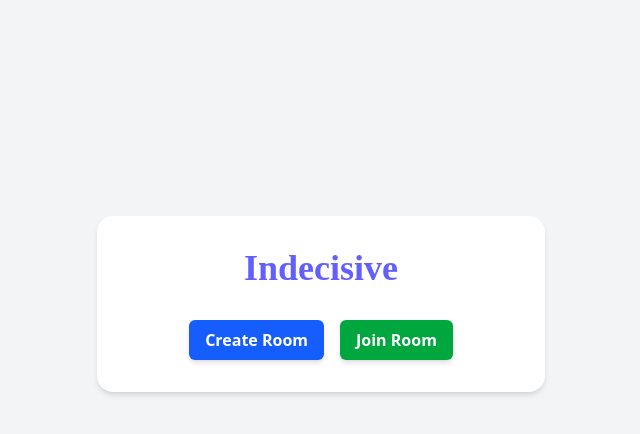
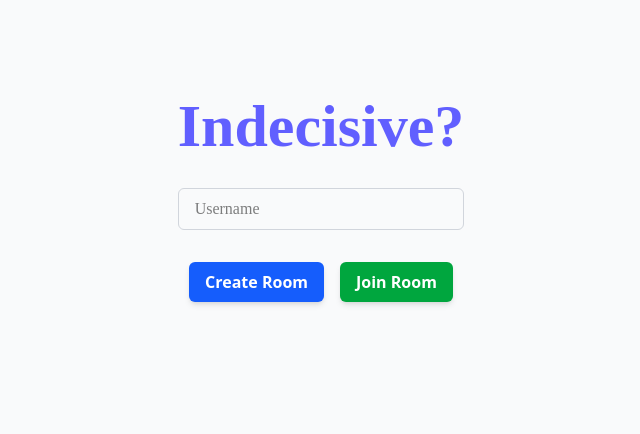
Before and after one commit to qExobyte/indecisive, a React (Vite) app in the folder client/: page / in a window 1280 px wide. Shown: the top 434 px of the page, without its empty margins (319-959 px from the left). Built offline with nearby package versions, Linux system fonts and the light colour scheme; no server answers.

Commit message:
create room onclick

```diff
--- a/client/index.html
+++ b/client/index.html
@@ -8,7 +8,7 @@
     <meta name="description" content="Web site created using Vite + React" />
     <link rel="apple-touch-icon" href="./logo192.png" />
     <link rel="manifest" href="./manifest.json" />
-    <link href="src/tailwind-config.css" rel="stylesheet">
+    <link href="src/index.css" rel="stylesheet">
     <title>Vite React App</title>
 </head>
 <body>
--- a/client/package.json
+++ b/client/package.json
@@ -16,7 +16,7 @@
   },
   "scripts": {
     "build": "vite build",
-    "dev": "vite",
+    "dev": "npx kill-port 3000 && vite",
     "preview": "vite preview"
   },
   "eslintConfig": {
--- a/client/src/App.tsx
+++ b/client/src/App.tsx
@@ -4,6 +4,7 @@ import { socket } from './socket';
 const App: React.FC = () => {
 
     const [room, setRoom] = useState("");
+    const [username, setUsername] = useState("");
 
     // react notation for states: [stateName, functionToUpdateState] = useState(initialState);
     const [message, setMessage] = useState("");
@@ -20,6 +21,10 @@ const App: React.FC = () => {
         socket.emit("send_msg", {message, room});
     };
 
+    const createRoom = () => {
+        socket.emit("create_room", username);
+    }
+
     // react hook that gets called when an event is thrown to us
     useEffect(() => {
         socket.on("receive_msg", (data) => {
@@ -28,25 +33,34 @@ const App: React.FC = () => {
     }, [socket]);
 
     return (
-        // background
-        <div className="min-h-screen flex items-center justify-center bg-gray-100">
-            {/* vertically stacked menu */}
-            <div className="bg-white p-8 rounded-2xl shadow-md w-full max-w-md mb-48 space-y-8">
+        // background with vertically stacked elements
+        <div className="min-h-screen flex flex-col items-center justify-start bg-gray-50">
+            <div className="mt-24 space-y-8">
                 <h1 className="text-2xl font-bricolage font-bold text-center text-indigo-500">
-                    Indecisive
+                    Indecisive?
                 </h1>
-
-                <div className="flex justify-center space-x-4">
-                    <button
-                        className="focus:ring-opacity-75 rounded-md bg-blue-600 px-4 py-2 font-semibold text-white shadow-md hover:bg-blue-700 focus:ring-2 focus:ring-blue-500 focus:outline-none">Create
-                        Room
+                <div>
+                    <input
+                        placeholder="Username"
+                        className="w-full px-4 py-2 border font-bricolage border-gray-300 rounded-md focus:outline-none focus:ring-2 focus:ring-indigo-400"
+                        onChange={(event) => setUsername(event.target.value)}
+                    />
+                </div>
+            <div className="flex justify-center space-x-4">
+                <button
+                    className="focus:ring-opacity-75 rounded-md bg-blue-600 px-4 py-2 font-semibold text-white shadow-md hover:bg-blue-700 focus:ring-2 focus:ring-blue-500 focus:outline-none"
+                    onClick={createRoom}
+                >Create Room
                     </button>
 
                     <button
-                        className="rounded-md bg-green-600 px-4 py-2 font-semibold text-white shadow-md hover:bg-green-700 focus:ring-2 focus:ring-green-500 focus:outline-none">Join
-                        Room
+                        className="rounded-md bg-green-600 px-4 py-2 font-semibold text-white shadow-md hover:bg-green-700 focus:ring-2 focus:ring-green-500 focus:outline-none"
+                        // onClick={joinRoom}
+                    >
+                        Join Room
                     </button>
                 </div>
+            </div>
 
                 {/*<input*/}
                 {/*    placeholder="Enter your message"*/}
@@ -70,7 +84,6 @@ const App: React.FC = () => {
                 {/*>*/}
                 {/*    Join Room*/}
                 {/*</button>*/}
-            </div>
         </div>
     );
 
--- /dev/null
+++ b/client/src/index.css
@@ -0,0 +1,16 @@
+@import "tailwindcss";
+/* for some reason not a necessarily import?? also including it causes an (inconsequential) error */
+/*@import url('https://fonts.googleapis.com/css2?family=Bricolage+Grotesque:opsz,wght@12..96,200..800&display=swap');*/
+
+@theme {
+    --font-bricolage: "Bricolage+Grotesque", "sans-serif";
+}
+
+/* tailwind does not apply any aesthetic difference to h1, h2, h3 */
+h1 {
+    @apply text-6xl font-bold;
+}
+
+h3 {
+    @apply text-2xl font-semibold;
+}
--- a/client/src/tailwind-config.css
+++ /dev/null
@@ -1,18 +0,0 @@
-@import "tailwindcss";
-
-/* in 4.0, this is also the file you config tailwind in -- NOT a js file */
-
-@import url('https://fonts.googleapis.com/css2?family=Bricolage+Grotesque:opsz,wght@12..96,200..800&display=swap');
-
-@theme {
-    --font-bricolage: "Bricolage+Grotesque", "sans-serif";
-}
-
-/* tailwind does not apply any aesthetic difference to h1, h2, h3 */
-h1 {
-    @apply text-4xl font-bold;
-}
-
-h3 {
-    @apply text-xl font-semibold;
-}
```
Also changed, not shown: 1 other file (tests, documents, lock files or other folders).
